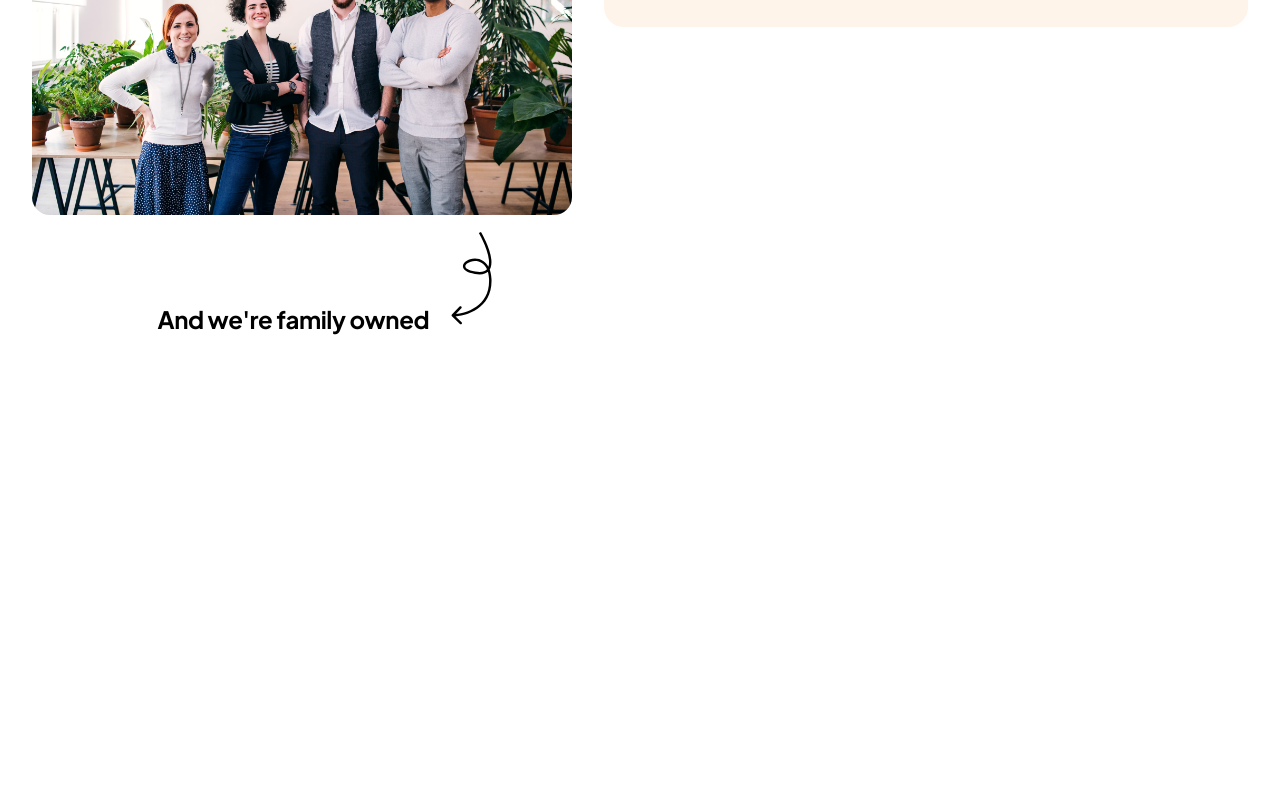
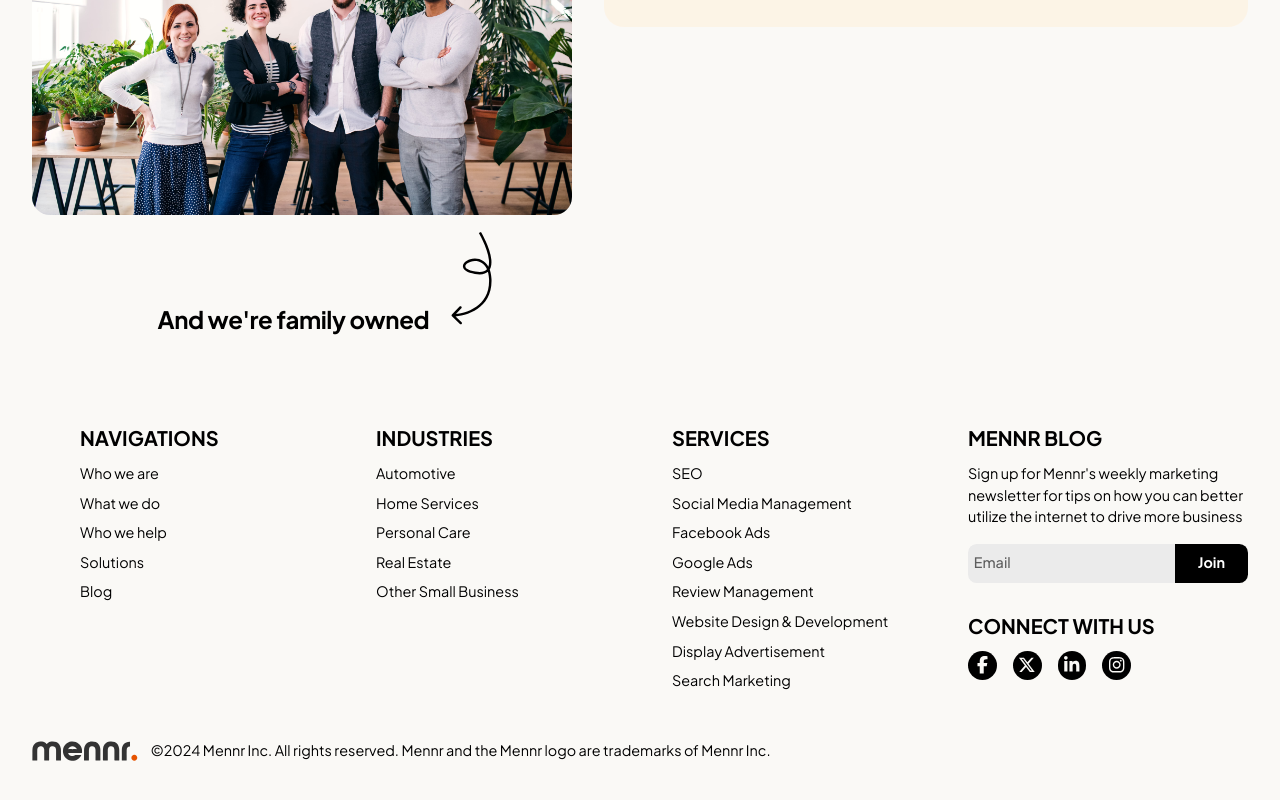
Before and after one commit to mukullmennr/mennr.tech, a Next.js app: page / in a window 1280 px wide. Shown: the part 1030-1830 px from the top of the page. Before the commit the page ends 1391 px from the top, so only its background shows below. Built offline with nearby package versions, Linux system fonts and the light colour scheme.

Commit message:
footer section

```diff
--- a/src/app/(main)/layout.tsx
+++ b/src/app/(main)/layout.tsx
@@ -1,3 +1,4 @@
+import Footer from "@/components/Footer/Footer";
 import Nav from "@/components/Nav/Nav";
 import React from "react";
 interface MainLayoutProps {
@@ -8,6 +9,8 @@ export default function mainLayout({ children }: MainLayoutProps) {
 		<>
 			<Nav />
 			{children}
+
+			<Footer />
 		</>
 	);
 }
--- /dev/null
+++ b/src/components/Footer/BlogForm.tsx
@@ -0,0 +1,21 @@
+"use client";
+
+import React, { useState } from "react";
+
+export default function BlogForm() {
+	const [email, setEmail] = useState<string>();
+
+	const handleBlog = () => {};
+
+	return (
+		<form className="social-mail" onSubmit={handleBlog}>
+			<input
+				type="email"
+				placeholder="Email"
+				value={email}
+				onChange={(e) => setEmail(e.target.value)}
+			/>
+			<button>Join</button>
+		</form>
+	);
+}
--- /dev/null
+++ b/src/components/Footer/Footer.tsx
@@ -0,0 +1,150 @@
+"use client";
+
+import Link from "next/link";
+import React from "react";
+
+import { FontAwesomeIcon } from "@fortawesome/react-fontawesome";
+import {
+	faFacebookF,
+	faXTwitter,
+	faLinkedinIn,
+	faInstagram,
+} from "@fortawesome/free-brands-svg-icons";
+import { socials } from "@/data/social";
+import BlogForm from "./BlogForm";
+
+export default function Footer() {
+	const handleBlog = () => {};
+
+	return (
+		<footer className="footer">
+			<div className="container">
+				<div className="footer-container">
+					<div className="footer-container__item link-grid">
+						<div className="link-grid__item">
+							<h3 className="list-head">Navigations</h3>
+
+							<ul>
+								<li>
+									<Link href="/">Who we are</Link>
+								</li>
+								<li>
+									<Link href="/">What we do</Link>
+								</li>
+								<li>
+									<Link href="/">Who we help</Link>
+								</li>
+								<li>
+									<Link href="/">Solutions</Link>
+								</li>
+								<li>
+									<Link href="/">Blog</Link>
+								</li>
+							</ul>
+						</div>
+
+						<div className="link-grid__item">
+							<h3 className="list-head">Industries</h3>
+							<ul>
+								<li>
+									<Link href="/">Automotive</Link>
+								</li>
+								<li>
+									<Link href="/">Home Services</Link>
+								</li>
+								<li>
+									<Link href="/">Personal Care</Link>
+								</li>
+								<li>
+									<Link href="/">Real Estate</Link>
+								</li>
+
+								<li>
+									<Link href="/">Other Small Business</Link>
+								</li>
+							</ul>
+						</div>
+
+						<div className="link-grid__item">
+							<h3 className="list-head">Services</h3>
+							<ul>
+								<li>
+									<Link href="/">SEO</Link>
+								</li>
+								<li>
+									<Link href="/">
+										Social Media Management
+									</Link>
+								</li>
+								<li>
+									<Link href="/">Facebook Ads</Link>
+								</li>
+								<li>
+									<Link href="/">Google Ads</Link>
+								</li>
+								<li>
+									<Link href="/">Review Management</Link>
+								</li>
+
+								<li>
+									<Link href="/">
+										Website Design & Development
+									</Link>
+								</li>
+
+								<li>
+									<Link href="/">Display Advertisement</Link>
+								</li>
+								<li>
+									<Link href="/">Search Marketing</Link>
+								</li>
+							</ul>
+						</div>
+
+						<div className="socials">
+							<div className="socials-container">
+								<h3 className="list-head">Mennr Blog</h3>
+
+								<p>
+									Sign up for Mennr&apos;s weekly marketing
+									newsletter for tips on how you can better
+									utilize the internet to drive more business
+								</p>
+
+								<BlogForm />
+							</div>
+
+							<div className="socials-container">
+								<h3 className="list-head">Connect With Us</h3>
+
+								<div className="social-links">
+									<a href={socials.facebook} target="_blank">
+										<FontAwesomeIcon icon={faFacebookF} />
+									</a>
+									<a href={socials.twitter} target="_blank">
+										<FontAwesomeIcon icon={faXTwitter} />
+									</a>
+									<a href={socials.linkedin} target="_blank">
+										<FontAwesomeIcon icon={faLinkedinIn} />
+									</a>
+									<a href={socials.instagram} target="_blank">
+										<FontAwesomeIcon icon={faInstagram} />
+									</a>
+								</div>
+							</div>
+						</div>
+					</div>
+
+					<div className="footer-container__item copyright">
+						<img src="/logo.svg" alt="mennr" />
+
+						<p>
+							©2024 Mennr Inc. All rights reserved. Mennr and the
+							Mennr logo are trademarks of Mennr Inc.
+						</p>
+					</div>
+				</div>
+			</div>
+		</footer>
+	);
+}
--- /dev/null
+++ b/src/data/social.js
@@ -0,0 +1,6 @@
+export const socials = {
+	facebook: "https://facebook.com",
+	twitter: "https://twitter.com",
+	linkedin: "https://linkedin.com",
+	instagram: "https://instagram.com",
+};
--- a/src/styles/abstracts/_variables.scss
+++ b/src/styles/abstracts/_variables.scss
@@ -1,8 +1,16 @@
-$white: #fff4e9;
+$white: #faf9f6;
 
 $background1: #ff9a00;
 $background2: #333;
+$background3: #ffefd780;
+$background4: #ebebeb;
 
 $text1: #333;
+$text-placeholder: rgba(0, 0, 0, 0.6);
 
 $accent1: #7e0085;
+
+$linkedin: #0077b5;
+$twitter: #1d9bf0;
+$instagram: #da426c;
+$facebook: #4867aa;
--- /dev/null
+++ b/src/styles/components/_footer.scss
@@ -0,0 +1,180 @@
+@use "../abstracts" as ab;
+
+.footer {
+	padding-block: 5em;
+
+	&-container {
+		display: flex;
+		flex-direction: column;
+		gap: 3em;
+
+		&__item {
+			.list-head {
+				color: black;
+				font-weight: 700;
+				font-size: clamp(0.9rem, 2.8vw, 1.25rem);
+				text-transform: uppercase;
+				margin-block-end: 0.5em;
+			}
+
+			li,
+			p,
+			input,
+			button {
+				font-size: clamp(0.75rem, 2vw, 0.9rem);
+			}
+
+			&.link-grid {
+				display: grid;
+				grid-template-columns: 1fr 1fr;
+				gap: 1em;
+
+				input {
+					width: 100%;
+				}
+
+				@include ab.screen-48 {
+					grid-template-columns: repeat(4, 1fr);
+					padding-inline-start: 2em;
+				}
+
+				@include ab.screen-64 {
+					padding-inline-start: 3em;
+				}
+
+				.link-grid__item {
+					ul {
+						margin: 0;
+						list-style-type: none;
+						padding: 0;
+						display: flex;
+						gap: 0.5em;
+						flex-direction: column;
+
+						li {
+							a {
+								color: black;
+								text-decoration-color: transparent;
+
+								transition: text-decoration-color 300ms;
+
+								&:hover {
+									text-decoration-color: black;
+								}
+							}
+						}
+					}
+				}
+
+				.socials {
+					display: grid;
+					gap: 1em;
+
+					&-container {
+						.social-mail {
+							display: flex;
+							margin-block-start: 1em;
+
+							input {
+								border: none;
+								outline: none;
+								background-color: ab.$background4;
+								width: 75%;
+								font-weight: 500;
+								padding: 0.6em 0.4em;
+
+								border-radius: 0.6em 0 0 0.6em;
+
+								&::placeholder {
+									color: ab.$text-placeholder;
+								}
+							}
+
+							button {
+								background-color: black;
+								color: white;
+								font-weight: 700;
+								border: none;
+								padding-inline: 1.6em;
+
+								border-radius: 0 0.6em 0.6em 0;
+								cursor: pointer;
+								text-decoration: underline transparent;
+
+								transition: background-color 300ms,
+									text-decoration-color 300ms;
+
+								&:hover {
+									background-color: lighten(black, 10%);
+									text-decoration-color: white;
+								}
+							}
+						}
+
+						.social-links {
+							display: flex;
+							gap: 1em;
+
+							a {
+								width: 1.6em;
+								aspect-ratio: 1 / 1;
+								border-radius: 50%;
+								display: flex;
+								align-items: center;
+								justify-content: center;
+								background-color: black;
+
+								transition: background-color 300ms;
+
+								// facebook
+								&:nth-child(1) {
+									&:hover {
+										background-color: ab.$facebook;
+									}
+								}
+
+								// twitter
+								&:nth-child(2) {
+									&:hover {
+										background-color: ab.$twitter;
+									}
+								}
+
+								// linkedin
+								&:nth-child(3) {
+									&:hover {
+										background-color: ab.$linkedin;
+									}
+								}
+
+								// instagram
+								&:nth-child(4) {
+									&:hover {
+										background-color: ab.$instagram;
+									}
+								}
+
+								@include ab.screen-40 {
+									width: 1.8rem;
+								}
+
+								svg {
+									color: ab.$white;
+
+									@include ab.screen-40 {
+										font-size: 1.1rem;
+									}
+								}
+							}
+						}
+					}
+				}
+			}
+
+			&.copyright {
+				display: flex;
+				gap: 0.8em;
+			}
+		}
+	}
+}
--- a/src/styles/components/_index.scss
+++ b/src/styles/components/_index.scss
@@ -1,3 +1,4 @@
 @forward "./nav";
 @forward "./carousel";
 @forward "./certifications";
+@forward "./footer";
--- a/src/styles/main.scss
+++ b/src/styles/main.scss
@@ -3,7 +3,7 @@
 @use "./components";
 
 body {
-	// background-color: ab.$background1;
+	background-color: ab.$white;
 	-webkit-tap-highlight-color: transparent;
 }
 
--- a/src/styles/pages/home/_whyChoseUs.scss
+++ b/src/styles/pages/home/_whyChoseUs.scss
@@ -2,9 +2,14 @@
 
 .whychoseus {
 	padding-block-start: 4em;
+	padding-block-end: 8em;
+
+	@include ab.screen-48 {
+		padding-block-end: 14em;
+	}
 
 	.ourcertifications {
-		background-color: ab.$white;
+		background-color: ab.$background3;
 	}
 
 	&-text {
```
